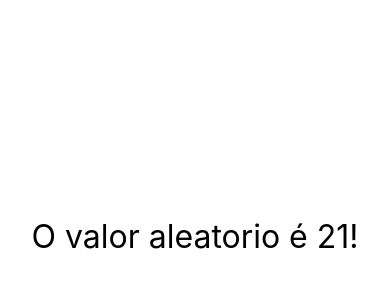
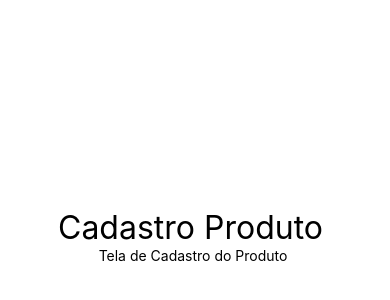
Before and after one commit to rudatorquato/Curso-React-Native-Cod3r, a React Native app in the folder Exercicios/: screen / in a window 390 px wide. Shown: the part 186-486 px from the top of the page. Built offline with nearby package versions, Linux system fonts and the light colour scheme.

Commit message:
React Fragment

```diff
--- a/Exercicios/src/App.js
+++ b/Exercicios/src/App.js
@@ -1,15 +1,21 @@
 import React from 'react'
 import { View, StyleSheet } from 'react-native'
 
-import Aleatorio from './components/Aleatorio'
+import Titulo from './components/Titulo'
+//import Aleatorio from './components/Aleatorio'
 //import MinMax from './components/MinMax'
 //import CompPadrao ,{ Comp1, Comp2 } from './components/Multi'
 //import Primeiro from './components/Primeiro'
 
 export default () => (
     <View style={style.App}>
+        <Titulo principal="Cadastro Produto"
+                secundario="Tela de Cadastro do Produto"
+        />
+
+        {/*
         <Aleatorio min={1} max={50}/>
-        {/*
+
         <MinMax min="3" max="20"/>
         <MinMax min={3} max={20}/>
 
--- /dev/null
+++ b/Exercicios/src/components/Titulo.js
@@ -0,0 +1,28 @@
+import React from 'react'
+//import { View, Text } from 'react-native'
+import { Text } from 'react-native'
+import Estilo from './estilo'
+
+ {/*
+export default props => {
+
+    return(
+        <View>
+            <Text style={Estilo.txtG}>{props.principal} </Text>
+            <Text>{props.secundario} </Text>
+        </View>
+    )
+}
+
+*/}
+
+export default props => (
+    //ou <>
+    <React.Fragment>
+
+        <Text style={Estilo.txtG}>{props.principal} </Text>
+        <Text>{props.secundario} </Text>
+
+    </React.Fragment>
+    // ou </>
+)
```
